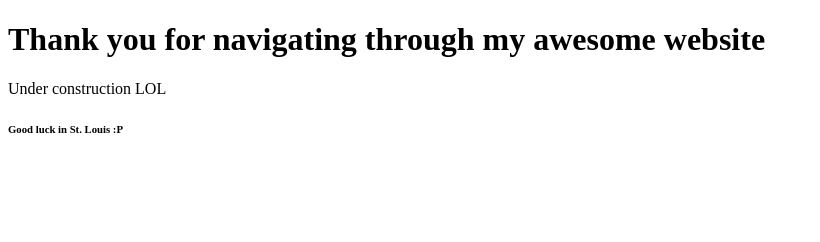
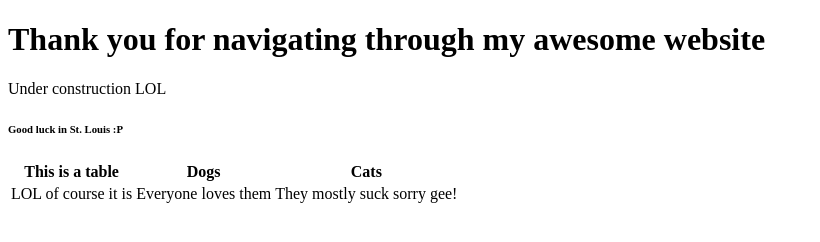
Before and after one commit to RLeeMiller/Learning, a plain HTML site: page secondpage.html in a window 1280 px wide. Shown: the whole page, without its empty margins (0-820 px from the left). Drawn offline with Linux system fonts and the light colour scheme.

Commit message:
I have added a list and tables!

```diff
--- a/secondpage.html
+++ b/secondpage.html
@@ -6,6 +6,18 @@
             <h1> Thank you for navigating through my awesome website</h1>
             <p> Under construction LOL</p>
             <h6> Good luck in St. Louis :P</h6>
+            <table>
+                <tr>
+                    <th>This is a table</th>
+                    <th>Dogs</th>
+                    <th>Cats</th>
+                </tr>
+                <tr>
+                    <td>LOL of course it is</td>
+                    <td>Everyone loves them</td>
+                    <td>They mostly suck sorry gee!</td>
+                </tr>
+            </table>
         </body>
     </head>
 </html>
```
Also changed, not shown: index.html (+6 -1 lines).
